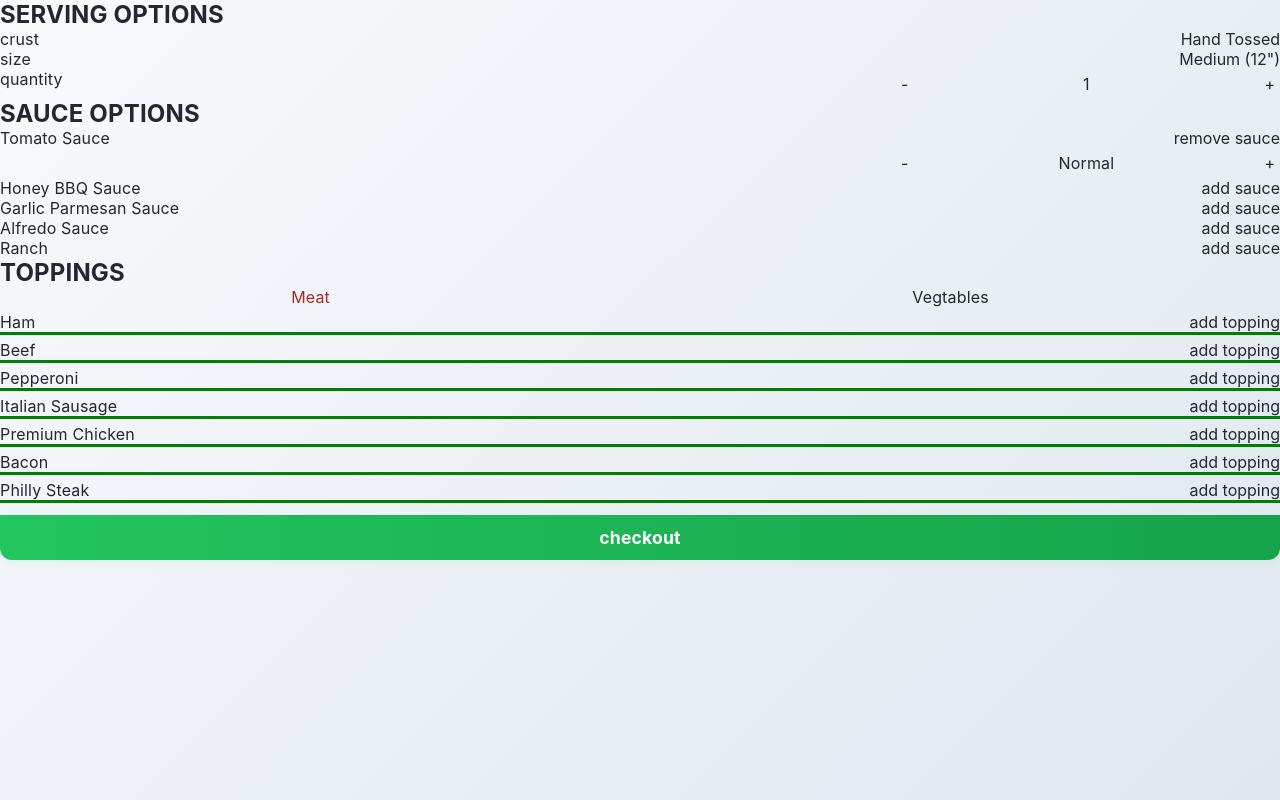
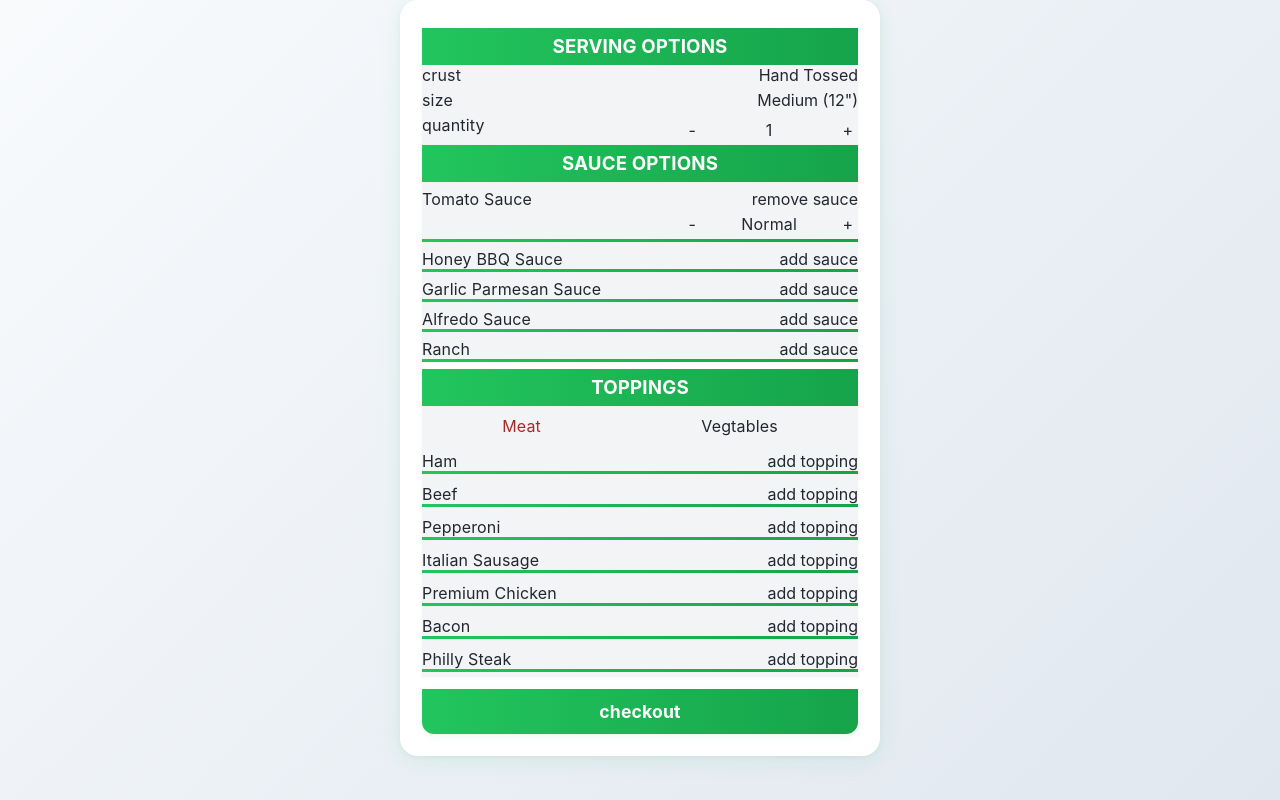
Before and after one commit to DanDaMan2121/PIDDZ, a plain HTML site: page pages/pizzaBuilder.html in a window 1280 px wide. Drawn offline with nearby package versions, Linux system fonts and the light colour scheme.

Commit message:
Pizza builder UI update

```diff
--- a/modules/sauceOptions.js
+++ b/modules/sauceOptions.js
@@ -7,6 +7,7 @@ const sauceOptionsTemplate = (setName, sauce, container, objectName) => {
     // console.log(mySauce[0]);
 
     let sauceContainer = document.createElement('div');
+    sauceContainer.className = 'sauceContainer';
     let sauceOptionContainer = document.createElement('div');
     sauceOptionContainer.className = 'sauceOptionContainer';
 
--- a/pages/pizzaBuilder.html
+++ b/pages/pizzaBuilder.html
@@ -15,14 +15,15 @@
     <script src="https://code.jquery.com/jquery-3.7.1.min.js"></script>
 </head>
 <body>
+    <div class="card">
         <div id="servingContainer">
-        <h2>SERVING OPTIONS</h1>
+            <h3>SERVING OPTIONS</h3>
         </div>
         <div id="sauceContainer">
-        <h2>SAUCE OPTIONS</h2>
+            <h3>SAUCE OPTIONS</h3>
         </div>
         <div id="toppingContainer">
-        <h2>TOPPINGS</h2>
+            <h3>TOPPINGS</h3>
             <div id="toppingSelector">
             <span id="Meat">Meat</span>
             <span id="Vegtables">Vegtables</span>
@@ -30,8 +31,8 @@
             <div id="container1"></div>
             <div id="container2"></div>
         </div>
-    <!-- <div class="contrastDiv"></div> -->
         <div class="btn-main" id="checkout"><span>checkout</span></div>
+    </div>
 
 
 
--- a/styles/servingOptions.css
+++ /dev/null
@@ -1,66 +0,0 @@
-#back {
-    position: absolute;
-    top: 20px;
-    left: 5px;
-    font-size: small;
-}
-
-button {
-    background: none;
-	color: inherit;
-	border: none;
-	padding: 0;
-	font: inherit;
-	cursor: pointer;
-	outline: inherit;
-}
-
-h1, h2{
-    padding: 10px;
-    text-align: center;
-    background-color: #1d1d1d;
-
-}
-
-
-.crust, .size {
-    display: flex;
-    height: 40px;
-    align-items: center;
-    border-bottom: 5px solid green;
-}
-
-.contrastDivCrust {
-    display: block;
-    width: 100%;
-    height: calc(80vh - 50px);
-    background-color: #404343;
-}
-
-.storeContainer {
-    padding: 10px;
-    border-bottom: 3px solid green;
-}
-
-.values {
-    display: flex;
-    justify-content: space-between;
-    padding: 10px;
-    /* justify-self: s; */
-}
-
-#submit {
-    background-color: green;
-    width: 50%;
-    height: 30px;
-    border-radius: 5px;
-    /* padding: 10px; */
-    /* justify-self: center; */
-    /* align-self: center; */
-}
-.continueContainer {
-    width: 100%;
-    padding: 10px;
-    justify-content: center;
-    text-align: center;
-}
--- a/styles/style1.css
+++ b/styles/style1.css
@@ -11,6 +11,7 @@ button {
 #toppingSelector {
     display: flex;
     justify-content: space-around;
+    padding: 10px 0 10px;
     /* border-bottom: 3px solid green; */
 
 }
@@ -22,7 +23,7 @@ button {
 }
 .quantityContainer {
     display: flex;
-    width: 30%;
+    width: 40%;
     justify-content: space-between;
 }
 
@@ -34,12 +35,22 @@ button {
 
 .templateContainer {
     border-bottom: 3px solid green;
+    border-image: linear-gradient(90deg, #22c55e 0%, #16a34a 100%) 1;
+    margin-bottom: 5px;
 }
 .divA, .divB {
     display: flex;
     justify-content: space-between;
     padding-top: 5px;
     /* justify-items: left; */
+}
+
+h3 {
+    padding-bottom: 7px;
+    padding-top: 7px;
+    color: white;
+    text-align: center;
+    background: linear-gradient(90deg, #22c55e 0%, #16a34a 100%);
 }
 
 
--- a/styles/style2.css
+++ b/styles/style2.css
@@ -1,17 +1,16 @@
 /* serving options */
 #servingContainer {
-    /* text-align: center; */
-    /* font-size: x-small; */
-    /* background-color: gray; */
     padding: 0;
     width: 100%;
     display: flex;
     flex-direction: column;
 }
 
+
 .optionContainer {
     display: flex;
     justify-content: space-between;
+    padding-bottom: 5px;
 }
 
 .hiddenContainer {
@@ -38,11 +37,8 @@
 .selection {
     padding: 0;
     text-align: left;
-    /* padding: 5px, 5px, 5px, 5px; */
-    /* margin-bottom: 5px/; */
     padding: 5px;
     font-size: large;
     background-color: green;
-    /* color: white; */
     border-bottom: solid 3px black;
 }
--- a/styles/style3.css
+++ b/styles/style3.css
@@ -14,7 +14,19 @@ label {
 input[type='radio'][name='buttonGroup']:checked + label { background-color:#a0a0a0; }
 
 
+#servingContainer, #sauceContainer, #toppingContainer {
+  background: #f3f4f6;
+  box-shadow: 0 1px 4px rgba(0, 0, 0, 0.04);
+}
+
+
 .sauceOptionContainer {
   display: flex;
   justify-content: space-between;
 }
+
+.sauceContainer  {
+  margin: 7px 0 7px;
+  border-bottom: 3px solid green;
+  border-image: linear-gradient(90deg, #22c55e 0%, #16a34a 100%) 1;
+}
```
Lines whose indentation alone changed are shown as unchanged.
